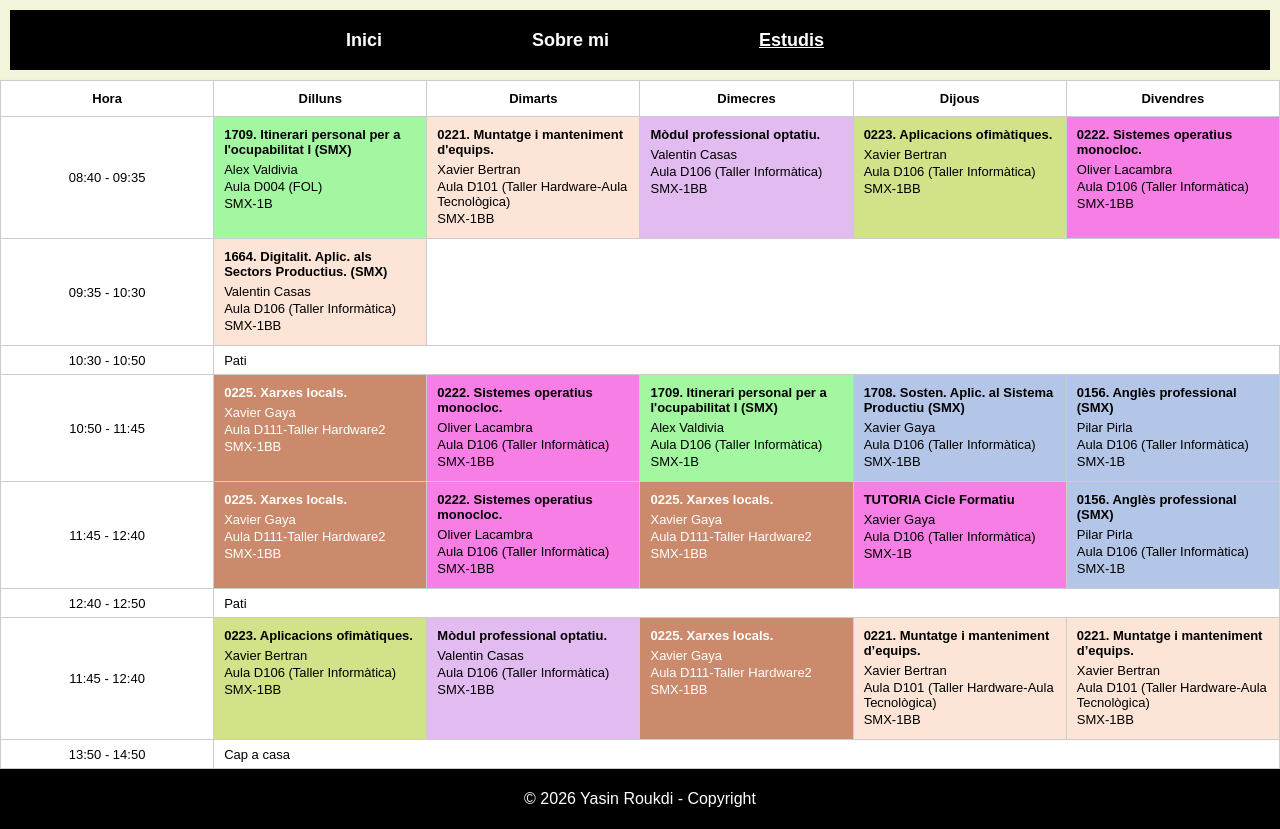
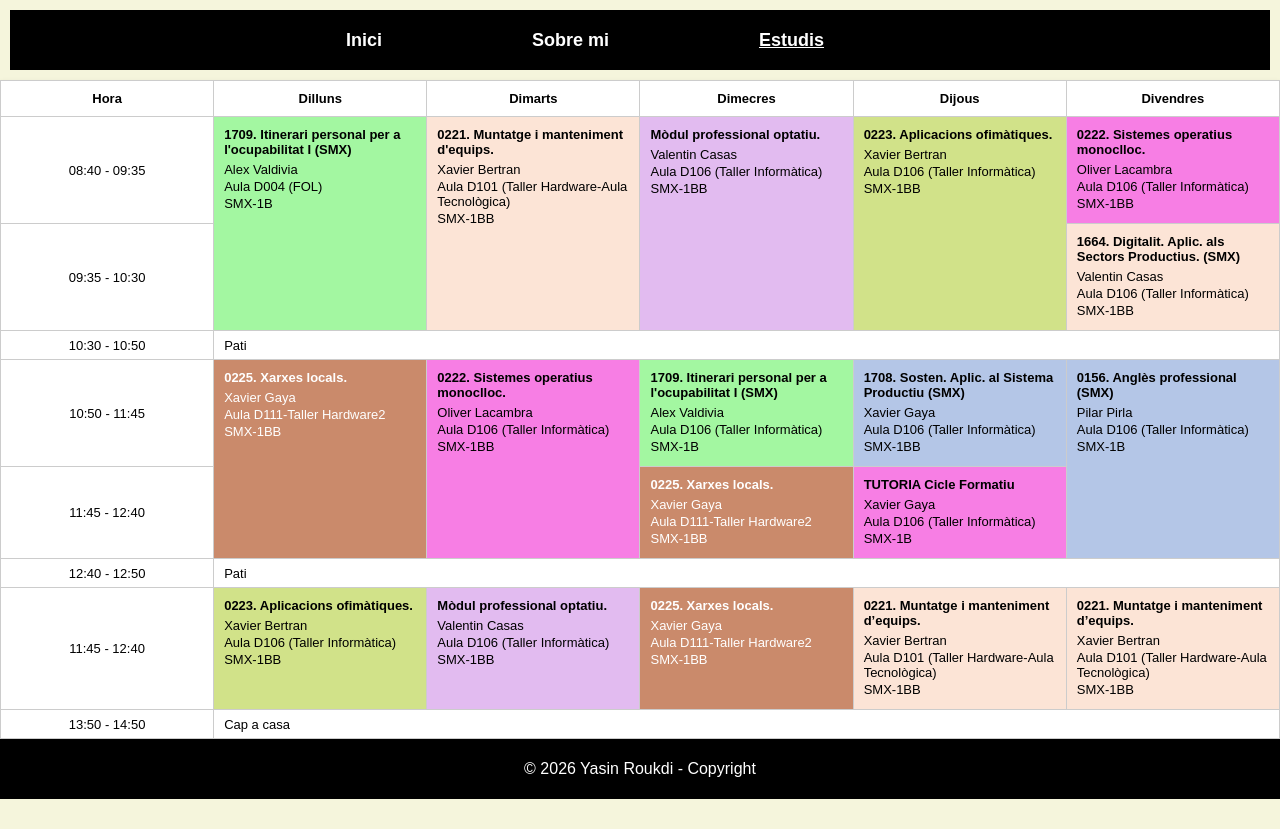
Before and after one commit to Yasin-72-max/El-meu-portfoli, a plain HTML site: page pages/estudis.html in a window 1280 px wide. After the commit the page ends 800 px from the top, so only its background shows below. Drawn offline with Linux system fonts and the light colour scheme.

Commit message:
Add files via upload

```diff
--- a/pages/estudis.html
+++ b/pages/estudis.html
@@ -37,33 +37,35 @@
 
         <tr>
             <td class="time-col">08:40 - 09:35</td>
-            <td class="bg-green">
+            <td rowspan="2" class="bg-green">
                 <div class="subject-title">1709. Itinerari personal per a l'ocupabilitat I (SMX)</div>
                 <div class="teacher">Alex Valdivia</div>
                 <div class="room">Aula D004 (FOL)</div>
                 <div class="group">SMX-1B</div>
             </td>
-            <td class="bg-beige">
+            <td rowspan="2" class="bg-beige">
                 <div class="subject-title">0221. Muntatge i manteniment d'equips.</div>
                 <div class="teacher">Xavier Bertran</div>
                 <div class="room">Aula D101 (Taller Hardware-Aula Tecnològica)</div>
                 <div class="group">SMX-1BB</div>
 
             </td>
-            <td class="bg-purple">
+            <td rowspan="2" class="bg-purple">
                 <div class="subject-title">Mòdul professional optatiu.</div>
                 <div class="teacher">Valentin Casas</div>
                 <div class="room">Aula D106 (Taller Informàtica)</div>
                 <div class="group">SMX-1BB</div>
+
             </td>
-            <td class="bg-lime">
+            <td rowspan="2" class="bg-lime">
                 <div class="subject-title">0223. Aplicacions ofimàtiques.</div>
                 <div class="teacher">Xavier Bertran</div>
                 <div class="room">Aula D106 (Taller Informàtica)</div>
                 <div class="group">SMX-1BB</div>
+
             </td>
             <td class="bg-pink">
-                <div class="subject-title">0222. Sistemes operatius monocloc.</div>
+                <div class="subject-title">0222. Sistemes operatius monoclloc.</div>
                 <div class="teacher">Oliver Lacambra</div>
                 <div class="room">Aula D106 (Taller Informàtica)</div>
                 <div class="group">SMX-1BB</div>
@@ -71,6 +73,7 @@
 
         <tr>
             <td class="time-col">09:35 - 10:30</td>
+
             <td class="bg-beige">
                 <div class="subject-title">1664. Digitalit. Aplic. als Sectors Productius. (SMX)</div>
                 <div class="teacher">Valentin Casas</div>
@@ -87,14 +90,14 @@
 
         <tr>
             <td class="time-col">10:50 - 11:45</td>
-            <td class="bg-brown">
+            <td rowspan="2" class="bg-brown">
                 <div class="subject-title">0225. Xarxes locals.</div>
                 <div class="teacher">Xavier Gaya</div>
                 <div class="room">Aula D111-Taller Hardware2</div>
                 <div class="group">SMX-1BB</div>
             </td>
-            <td class="bg-pink">
-                <div class="subject-title">0222. Sistemes operatius monocloc.</div>
+            <td rowspan="2" class="bg-pink">
+                <div class="subject-title">0222. Sistemes operatius monoclloc.</div>
                 <div class="teacher">Oliver Lacambra</div>
                 <div class="room">Aula D106 (Taller Informàtica)</div>
                 <div class="group">SMX-1BB</div>
@@ -111,7 +114,7 @@
                 <div class="room">Aula D106 (Taller Informàtica)</div>
                 <div class="group">SMX-1BB</div>
             </td>
-            <td class="bg-blue">
+            <td rowspan="2" class="bg-blue">
                 <div class="subject-title">0156. Anglès professional (SMX)</div>
                 <div class="teacher">Pilar Pirla</div>
                 <div class="room">Aula D106 (Taller Informàtica)</div>
@@ -121,17 +124,6 @@
 
         <tr>
             <td class="time-col">11:45 - 12:40</td>
-            <td class="bg-brown">
-                <div class="subject-title">0225. Xarxes locals.</div>
-                <div class="teacher">Xavier Gaya</div>
-                <div class="room">Aula D111-Taller Hardware2</div>
-                <div class="group">SMX-1BB</div>
-            </td>
-            <td class="bg-pink">
-                <div class="subject-title">0222. Sistemes operatius monocloc.</div>
-                <div class="teacher">Oliver Lacambra</div>
-                <div class="room">Aula D106 (Taller Informàtica)</div>
-                <div class="group">SMX-1BB</div>
             </td>
             <td class="bg-brown">
                 <div class="subject-title">0225. Xarxes locals.</div>
@@ -142,12 +134,6 @@
             <td class="bg-pink">
                 <div class="subject-title">TUTORIA Cicle Formatiu</div>
                 <div class="teacher">Xavier Gaya</div>
-                <div class="room">Aula D106 (Taller Informàtica)</div>
-                <div class="group">SMX-1B</div>
-            </td>
-            <td class="bg-blue">
-                <div class="subject-title">0156. Anglès professional (SMX)</div>
-                <div class="teacher">Pilar Pirla</div>
                 <div class="room">Aula D106 (Taller Informàtica)</div>
                 <div class="group">SMX-1B</div>
             </td>
```
Also changed, not shown: index.html (+3 -3 lines).
